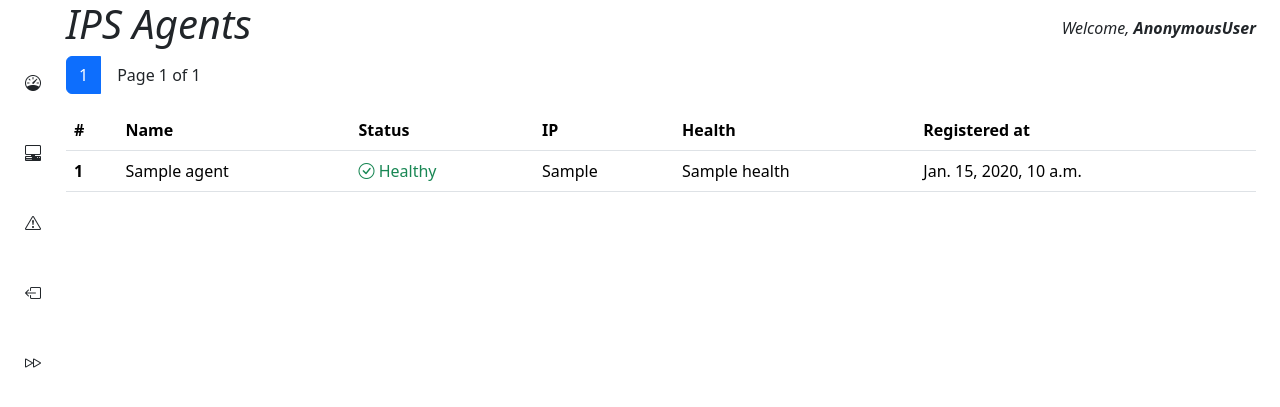
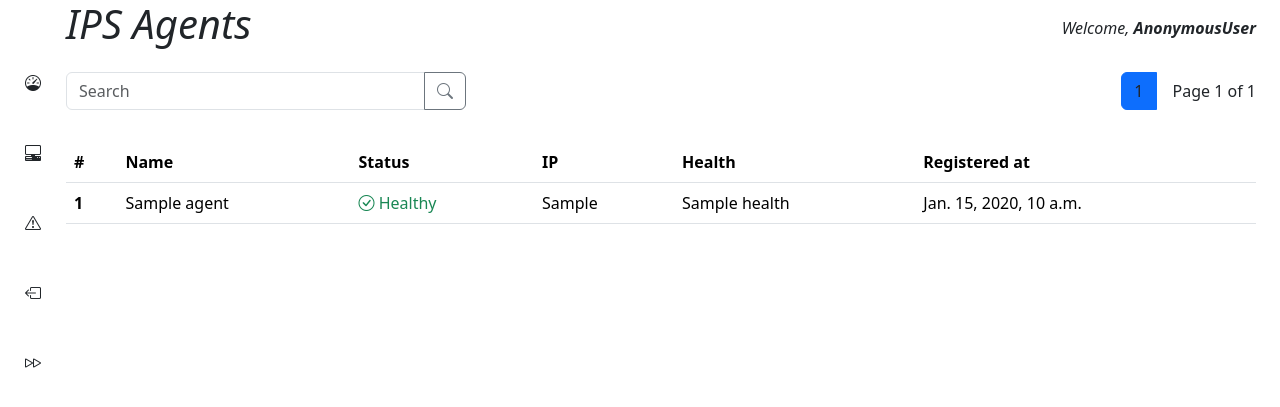
Before and after one commit to BuiKimPhat/IPS, a Django app: template web/monitorsite/monitorweb/templates/monitorweb/agents.html in a window 1280 px wide. Shown: the top 407 px of the page. Run offline with Django 3.2, Linux system fonts and the light colour scheme; the template is opened without the code that fills it: most values are stand-ins (such as "Sample title", 1, 10 or a date in 2020).

Commit message:
Add Search bar to UI

```diff
--- a/web/monitorsite/monitorweb/templates/monitorweb/agents.html
+++ b/web/monitorsite/monitorweb/templates/monitorweb/agents.html
@@ -11,33 +11,44 @@
 </div>
 
 {% if page_obj %}
-<nav aria-label="Page pagination" class="mb-3">
-    <ul class="pagination">
+<nav aria-label="Page pagination" class="my-3 d-flex">
+    <form class="input-group mb-3" style="max-width: 400px;">
+        <input type="text" class="form-control" placeholder="Search" aria-label="Search" aria-describedby="button-search">
+        <button class="btn btn-outline-secondary" type="button" id="button-search"><i class="bi bi-search"></i></button>
+    </form>
+    <ul class="pagination ms-auto">
         {% if page_obj.has_previous %}
         <li class="page-item">
-            <a class="page-link" href="?page=1"><i class="bi bi-skip-backward"></i></a>
+            <a class="text-reset page-link" href="?page=1"><i class="bi bi-skip-backward"></i></a>
         </li>
         <li class="page-item">
-            <a class="page-link" href="?page={{ page_obj.previous_page_number }}"><i class="bi bi-rewind"></i></a>
+            <a class="text-reset page-link" href="?page={{ page_obj.previous_page_number }}"><i class="bi bi-rewind"></i></a>
         </li>
         {% if page_obj.previous_page_number|add:"-1" >= 1 %}
-        <li class="page-item"><a class="page-link" href="?page={{ page_obj.previous_page_number|add:'-1' }}">{{ page_obj.previous_page_number|add:"-1" }}</a></li>
+        <li class="page-item"><a class="text-reset page-link"
+                href="?page={{ page_obj.previous_page_number|add:'-1' }}">{{page_obj.previous_page_number|add:"-1"}}</a>
+        </li>
         {% endif %}
-        <li class="page-item"><a class="page-link" href="?page={{ page_obj.previous_page_number }}">{{ page_obj.previous_page_number }}</a></li>
+        <li class="page-item"><a class="text-reset page-link"
+                href="?page={{ page_obj.previous_page_number }}">{{page_obj.previous_page_number}}</a></li>
         {% endif %}
         <li class="page-item active" aria-current="page">
-            <a class="page-link" href="?page={{ page_obj.number }}">{{ page_obj.number }}</a>
+            <a class="text-reset page-link" href="?page={{ page_obj.number }}">{{ page_obj.number }}</a>
         </li>
         {% if page_obj.has_next %}
-        <li class="page-item"><a class="page-link" href="?page={{ page_obj.next_page_number }}">{{ page_obj.next_page_number }}</a></li>
+        <li class="page-item"><a class="text-reset page-link"
+                href="?page={{ page_obj.next_page_number }}">{{page_obj.next_page_number}}</a></li>
         {% if page_obj.next_page_number|add:1 <= page_obj.paginator.num_pages %}
-        <li class="page-item"><a class="page-link" href="?page={{ page_obj.next_page_number|add:1 }}">{{ page_obj.next_page_number|add:1 }}</a></li>
+        <li class="page-item"><a
+                class="page-link"
+                href="?page={{ page_obj.next_page_number|add:1 }}">{{page_obj.next_page_number|add:1}}</a></li>
             {% endif %}
             <li class="page-item">
-            <a class="page-link" href="?page={{ page_obj.next_page_number }}"><i class="bi bi-fast-forward"></i></a>
+                <a class="text-reset page-link" href="?page={{ page_obj.next_page_number }}"><i class="bi bi-fast-forward"></i></a>
             </li>
             <li class="page-item">
-            <a class="page-link" href="?page={{ page_obj.paginator.num_pages }}"><i class="bi bi-skip-forward"></i></a>
+                <a class="text-reset page-link" href="?page={{ page_obj.paginator.num_pages }}"><i
+                        class="bi bi-skip-forward"></i></a>
             </li>
             {% endif %}
             <span class="ms-3 my-auto">
@@ -45,6 +56,7 @@
             </span>
     </ul>
 </nav>
+
 <table class="table table-hover">
     <thead>
         <tr>
```
Also changed, not shown: web/monitorsite/monitorweb/templates/monitorweb/alerts.html (+15 -11 lines). Lines whose indentation alone changed are shown as unchanged.
